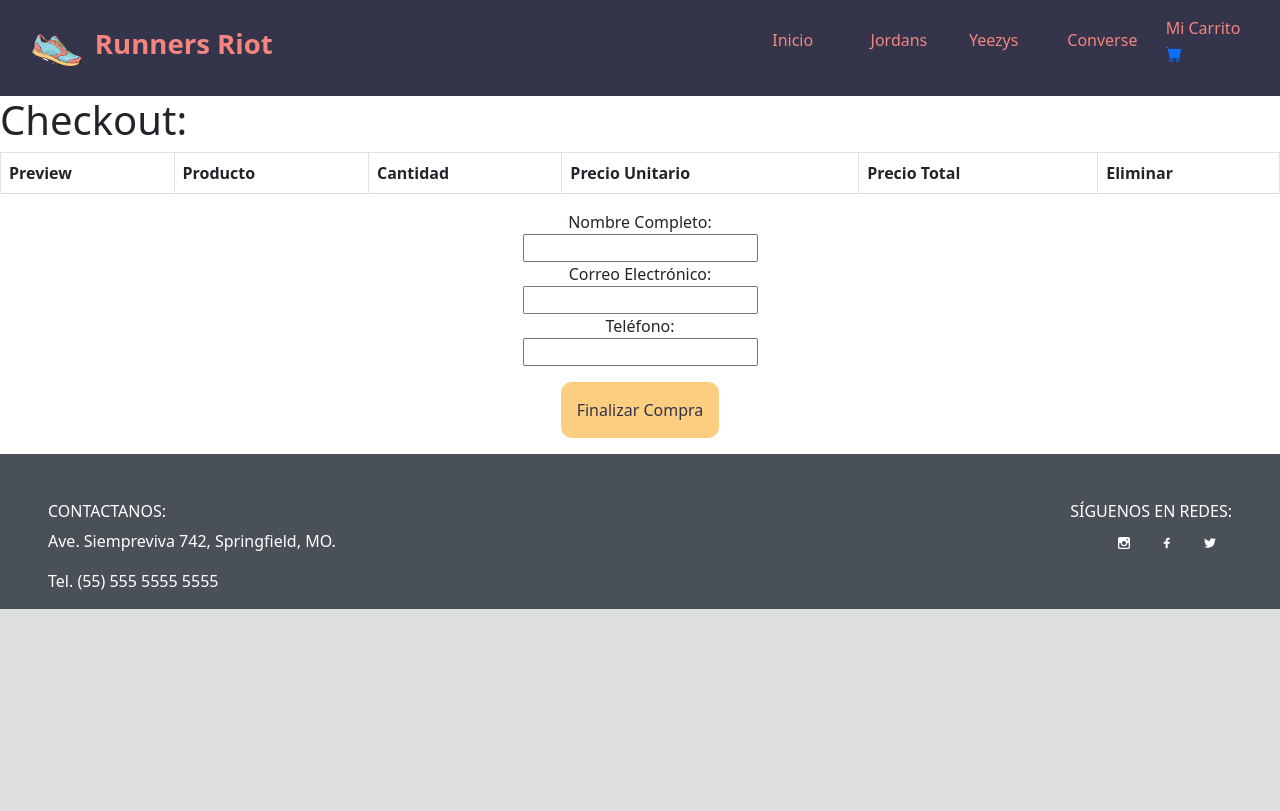
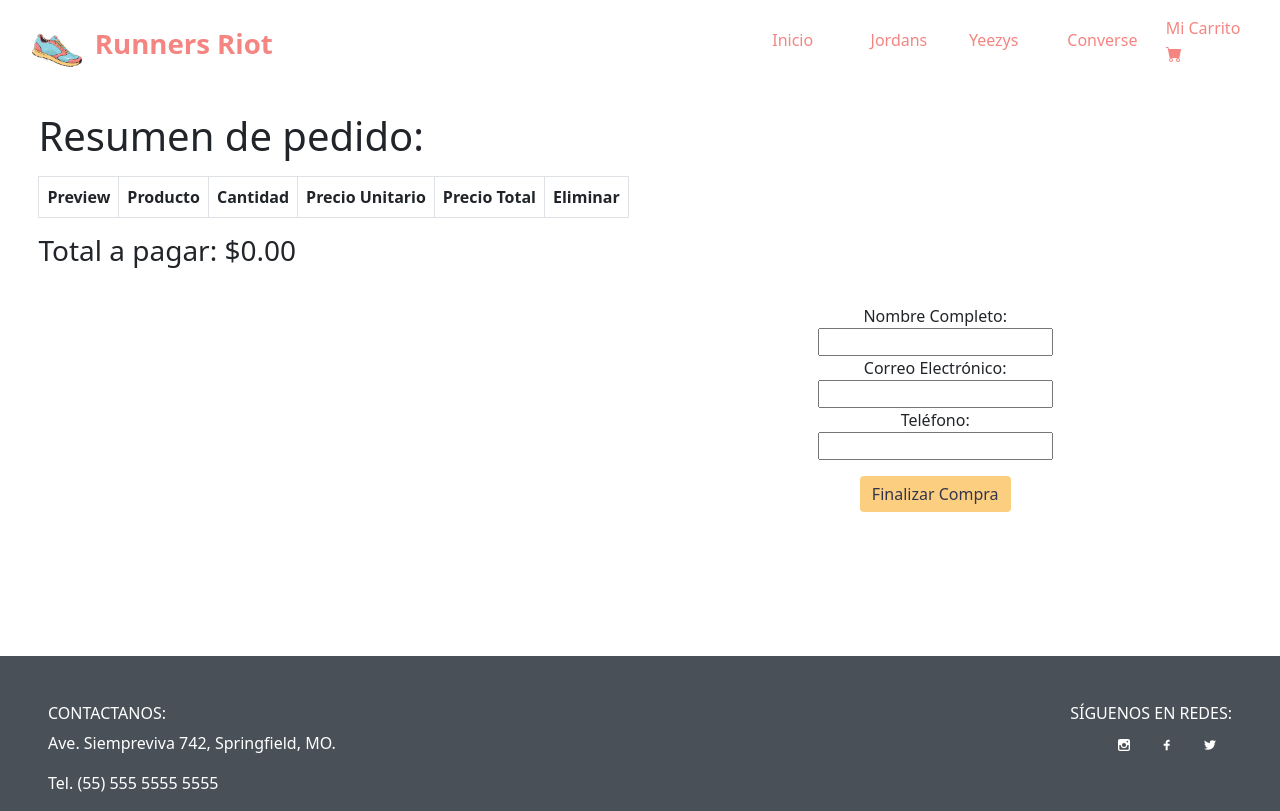
Before and after one commit to alejandrodiazpugh/comision31205, a React (Create React App) app: page /OrderCheckout in a window 1280 px wide. Built offline with nearby package versions, Linux system fonts and the light colour scheme.

Commit message:
navbar y css module migration

```diff
--- a/src/App.css
+++ b/src/App.css
@@ -6,9 +6,9 @@
     --clrAccent: #fcce80;
     --clrMain: #90d4e4;
     --clrSecondary: #f48581;
-    --clrNavBar: #34344A;
+    --clrNavBar: #495057;
     --clrBackground: #34344A;
-    --clrBody: #dee0de;
+    --clrBody: #FFF;
 
 }
 *,
--- a/src/components/CartWidget.jsx
+++ b/src/components/CartWidget.jsx
@@ -9,8 +9,7 @@ export const CartWidget = () => {
 
   return (
     <>
-    <li className='header__links'><BsFillCartFill />{(getItemQty() === 0) ? "" : <Badge pill bg="danger">{ getItemQty() }</Badge>}</li>
-
+    <BsFillCartFill style={{display: "inline"}}/>{(getItemQty() === 0) ? "" : <Badge pill bg="danger">{ getItemQty() }</Badge>}
     </>
   )
 }
--- a/src/components/Item.jsx
+++ b/src/components/Item.jsx
@@ -15,9 +15,9 @@ export default function Item({ item }) {
 
 
   return (
-    <Card style={{ width: '18rem', border: "2px solid #4b5158"}} className="itemCard">
+    <Card style={{ width: '18rem', outline: "1px solid #555", border: "none"}} className="itemCard">
         <Card.Img variant="top" className="itemCardImg" src= { require("../images/"+img+".png") } />
-        <Card.Body style={{display:"flex", flexDirection:"column" ,justifyContent:"center", alignItems:"center"}} className="itemCardBody">
+        <Card.Body style={{display:"flex", flexDirection:"column" ,justifyContent:"center", alignItems:"center", borderRadius: "0 0 0.5rem 0.5rem"}} className="itemCardBody">
             <Card.Text style={{fontWeight:"lighter", backgroundColor: "#90d4e4", color:"black", borderRadius: "0.3rem", paddingInline:"8px"}}><AiOutlineTags />{ category }</Card.Text>
             <Card.Title style={{textAlign:"center"}}>{ nombre }</Card.Title>
             <Card.Text>Color: { color }.</Card.Text>
--- a/src/components/ItemDetail.jsx
+++ b/src/components/ItemDetail.jsx
@@ -27,7 +27,7 @@ export function ItemDetail({ detail }) {
     }
 
   return (
-    <div style={{display: 'flex', justifyContent: 'center', backgroundColor: '#dee0de'}}>
+    <div style={{display: 'flex', justifyContent: 'center'}}>
         <div style={{display: "flex", alignItems:"center", justifyContent:'center', gap:'5vw', borderRadius: "0.5rem", backgroundColor:"white"}}>
             <div>
                 <img src= { require("../images/"+ img +".png") } style={{width: "45vw", height: "80vh", objectFit:"contain"}} alt=""></img>
--- a/src/components/ItemList.jsx
+++ b/src/components/ItemList.jsx
@@ -1,7 +1,7 @@
 import React from 'react';
 import { Hero } from './Hero';
 import Item from "./Item";
-import "../css/main.css"
+import * as styles from "./ItemList.module.css"
 import { useState } from 'react';
 import { useEffect } from 'react';
 import { useLocation } from 'react-router-dom';
@@ -24,7 +24,7 @@ export default function ItemList({ items }) {
   return (
     <>
     {displayHero ? <Hero /> : ''}
-    <section className="itemListCardSection">
+    <section className={styles.itemListCardSection}>
         {items.map(item => <Item key={item.id} item = { item } />)}
     </section>
     </>
--- a/src/components/ItemList.module.css
+++ b/src/components/ItemList.module.css
@@ -5,5 +5,5 @@
     padding-block: 3rem;
     justify-content: center;
     align-items: center;
-    background-color: #dee0de;
+    background-color: var(--clrBody);
 }
--- a/src/components/Navbar.jsx
+++ b/src/components/Navbar.jsx
@@ -70,8 +70,9 @@ export const Navbar = () => {
         >
           <li className={style.header__links}>
             Mi Carrito
+            <CartWidget />
           </li>
-          <CartWidget />
+
         </Link>
       </ul>
     </header>
--- a/src/components/Navbar.module.css
+++ b/src/components/Navbar.module.css
@@ -1,13 +1,12 @@
 
 
 /*-----NAVBAR-----*/
-header {
+.header {
     display: flex;
     justify-content: space-between;
-    background-color: var(--clrBackground) !important;
+    background-color: var(--clrNavbar) !important;
     z-index: 9999;
     padding-block: 1rem;
-    background-color: var(--clrNavbar);
 }
 
 .header button {
--- a/src/components/OrderCheckout.jsx
+++ b/src/components/OrderCheckout.jsx
@@ -7,7 +7,6 @@ import * as styles from './OrderCheckout.module.css'
 import {CarritoItems} from './CartItems';
 import {Table, Button} from 'react-bootstrap';
 import {Link} from 'react-router-dom';
-import { useEffect } from 'react';
 
 export function OrderCheckout() {
 const { carrito, setCarrito, clear, getItemPrice } = useContext(MiContexto);
@@ -39,7 +38,7 @@ const orderCollection = collection(db, 'orders');
 
   return (
     <div>
-      <h1>Checkout:</h1>
+      <h1 className={styles.checkoutTitle}>Resumen de pedido:</h1>
       {purchaseComplete ?
       <div
         style={{
@@ -63,8 +62,9 @@ const orderCollection = collection(db, 'orders');
         </Link>
      </div>
      :
-     <div>
-        <Table striped bordered hover>
+     <div className={styles.checkoutContainer}>
+      <div>
+      <Table striped bordered hover className={styles.checkoutTable}>
           <thead>
             <tr>
               <th>Preview</th>
@@ -79,6 +79,8 @@ const orderCollection = collection(db, 'orders');
             {carrito.map(producto => <CarritoItems key={producto.id} producto = {producto}/>)}
           </tbody>
         </Table>
+        <h3>Total a pagar: ${getItemPrice()}.00</h3>
+      </div>
         <form action="" className={styles.form}>
           <label htmlFor="name">Nombre Completo:</label>
             <input onChange={(e) => setOrderName(e.target.value)} type="text" name="name" id="orderName" />
@@ -86,7 +88,7 @@ const orderCollection = collection(db, 'orders');
             <input onChange={(e) => setOrderEmail(e.target.value)}type="email" name="mailing" id="orderEmail" />
           <label htmlFor="phone">Teléfono:</label>
             <input onChange={(e) => setOrderPhone(e.target.value)} type="tel" name="phone" id="orderPhone"/>
-          <button className={styles.btnComplete} type='button' onClick={handleClick}>Finalizar Compra</button>
+          <Button className={styles.btnComplete}>Finalizar Compra</Button>
         </form>
       </div>
     }
--- a/src/components/OrderCheckout.module.css
+++ b/src/components/OrderCheckout.module.css
@@ -1,15 +1,37 @@
+.checkoutTitle {
+    margin-block: 1rem;
+    margin-inline: 3vw;
+}
+
+.checkoutContainer {
+    margin-inline: 3vw;
+    display: flex;
+    min-height: 60vh;
+}
+
+.checkoutTable {
+    max-width: 50vw;
+}
+
 .form {
+    max-width: 40vw;
+    margin-inline: auto;
     display: flex;
     flex-direction: column;
     justify-content: center;
     align-items: center;
+
 }
 
 .btnComplete {
     background-color: var(--clrAccent);
     color: var(--clrBackground);
+    margin-block: 1rem;
     border: none;
-    padding: 1rem;
-    margin-block: 1rem;
-    border-radius: 0.7rem;
 }
+
+.btnComplete:hover,
+.btnComlete:focus {
+    background-color: hsla(38, 95%, 75%, 0.174);
+    color: var(--clrBackground);
+}
```
